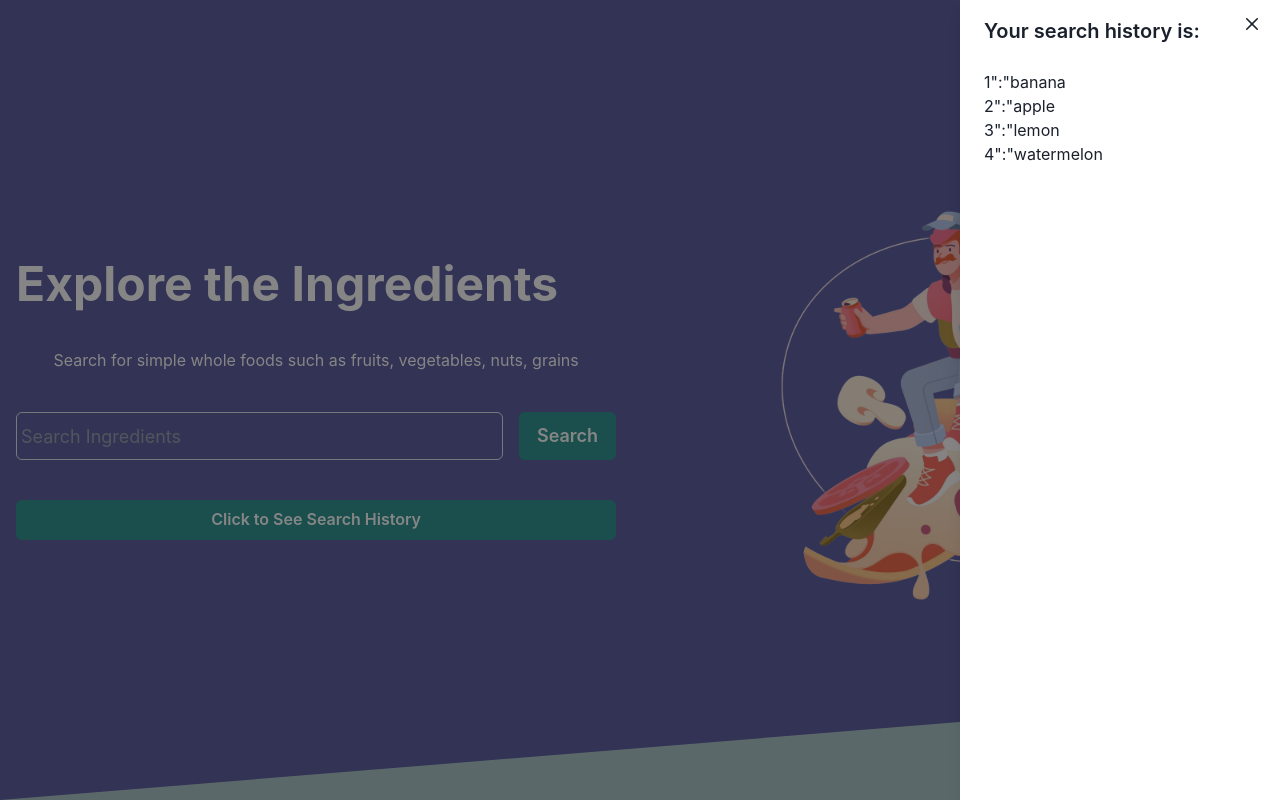
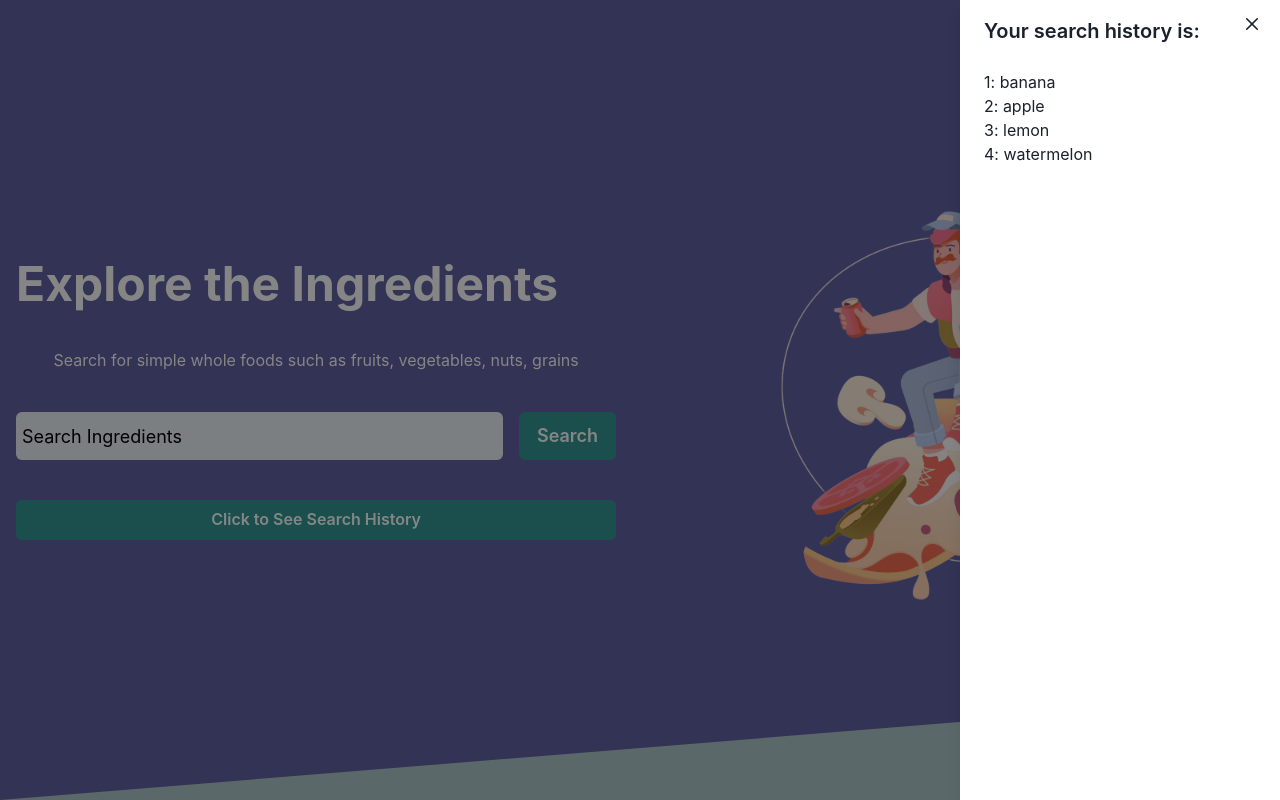
Before and after one commit to mhanifiisik/nextjs-ingredients, a Next.js app: page / in a window 1280 px wide. Both pictures are taken after a click on the button "Click to See Search History". Built offline with nearby package versions, Linux system fonts and the light colour scheme.

Commit message:
fix the small problems

```diff
--- a/Components/HistoryModal.js
+++ b/Components/HistoryModal.js
@@ -10,7 +10,6 @@ import {
   useDisclosure,
   Button,
 } from "@chakra-ui/react";
-import Link from "next/link";
 const HistoryModal = () => {
   const { isOpen, onOpen, onClose } = useDisclosure();
   const btnRef = useRef();
@@ -30,12 +29,15 @@ const HistoryModal = () => {
         <DrawerContent>
           <DrawerCloseButton />
           <DrawerHeader>Your search history is:</DrawerHeader>
-
           <DrawerBody>
             <ul>
               {["banana", "apple", "lemon", "watermelon"].map((item, index) => (
-                <li href={"/ingredients/" + item}>
-                  {index + 1}":"{item}
+                <li
+                  className="text-lg py-1 capitalize hover:text-purple-800 hover:font-bold cursor-pointer"
+                  key={index}
+                  href={"/ingredients/" + item}
+                >
+                  {index + 1}: {item}
                 </li>
               ))}
             </ul>
--- a/Components/SearchBar.js
+++ b/Components/SearchBar.js
@@ -2,11 +2,15 @@ import React, { useState, useEffect } from "react";
 import { Input, Button, Box } from "@chakra-ui/react";
 import { useRouter } from "next/router";
 import { useToast } from "@chakra-ui/react";
+import { Spinner } from "@chakra-ui/react";
 
 const SearchBar = ({ history, setHistory }) => {
   const router = useRouter();
   const [search, setSearch] = useState("");
   const toast = useToast();
+  const [isClicked, setIsClicked] = useState(false);
+
+  //Window proble after routing undefined localstorage item
 
   /*useEffect(() => {
     localStorage.setItem("history", JSON.stringify(history));
@@ -14,13 +18,14 @@ const SearchBar = ({ history, setHistory }) => {
     setHistory(items);
   }, [history]);*/
 
-  const handleClick = (e) => {
+  const handleSubmit = (e) => {
     e.preventDefault();
     if (search.length > 0) {
+      setIsClicked(true);
       /*setHistory([...history, search]); */ //fix later
       router.push("/ingredients/" + search);
-
       setSearch("");
+      setIsClicked(false);
     } else {
       toast({
         title: "Please enter a search term",
@@ -30,16 +35,28 @@ const SearchBar = ({ history, setHistory }) => {
       });
     }
   };
+  if (isClicked) {
+    return (
+      <Spinner
+        thickness="4px"
+        speed="0.65s"
+        emptyColor="gray.200"
+        color="blue.500"
+        size="xl"
+      />
+    );
+  }
   return (
     <Box minW="15rem">
-      <form onSubmit={(e) => handleClick(e)}>
+      <form onSubmit={(e) => handleSubmit(e)}>
         <Box display="flex" flex-direction="row" justify="center" gap="1rem">
           <Input
-            variant="outline"
+            variant="filled"
             p="1"
             size="lg"
             type="text"
             placeholder="Search Ingredients"
+            _placeholder={{ opacity: 1, color: "black" }}
             onChange={(e) => setSearch(e.target.value)}
           />
           <Button
--- a/package.json
+++ b/package.json
@@ -9,7 +9,7 @@
     "lint": "next lint"
   },
   "dependencies": {
-    "@chakra-ui/icons": "^2.0.2",
+    "@chakra-ui/icons": "^2.0.0",
     "@chakra-ui/react": "^2.2.1",
     "@emotion/react": "^11",
     "@emotion/styled": "^11",
--- a/pages/_app.js
+++ b/pages/_app.js
@@ -1,5 +1,6 @@
 import "../styles/globals.css";
 import { ChakraProvider } from "@chakra-ui/react";
+import "tailwindcss/tailwind.css";
 
 function MyApp({ Component, pageProps }) {
   return (
--- a/tailwind.config.js
+++ b/tailwind.config.js
@@ -1,7 +1,10 @@
 /** @type {import('tailwindcss').Config} */
 module.exports = {
   content: [
+    // add this lines
     "./pages/**/*.{js,ts,jsx,tsx}",
+    // if you have other folder, add its path too, like this:
+
     "./components/**/*.{js,ts,jsx,tsx}",
   ],
   theme: {
```
